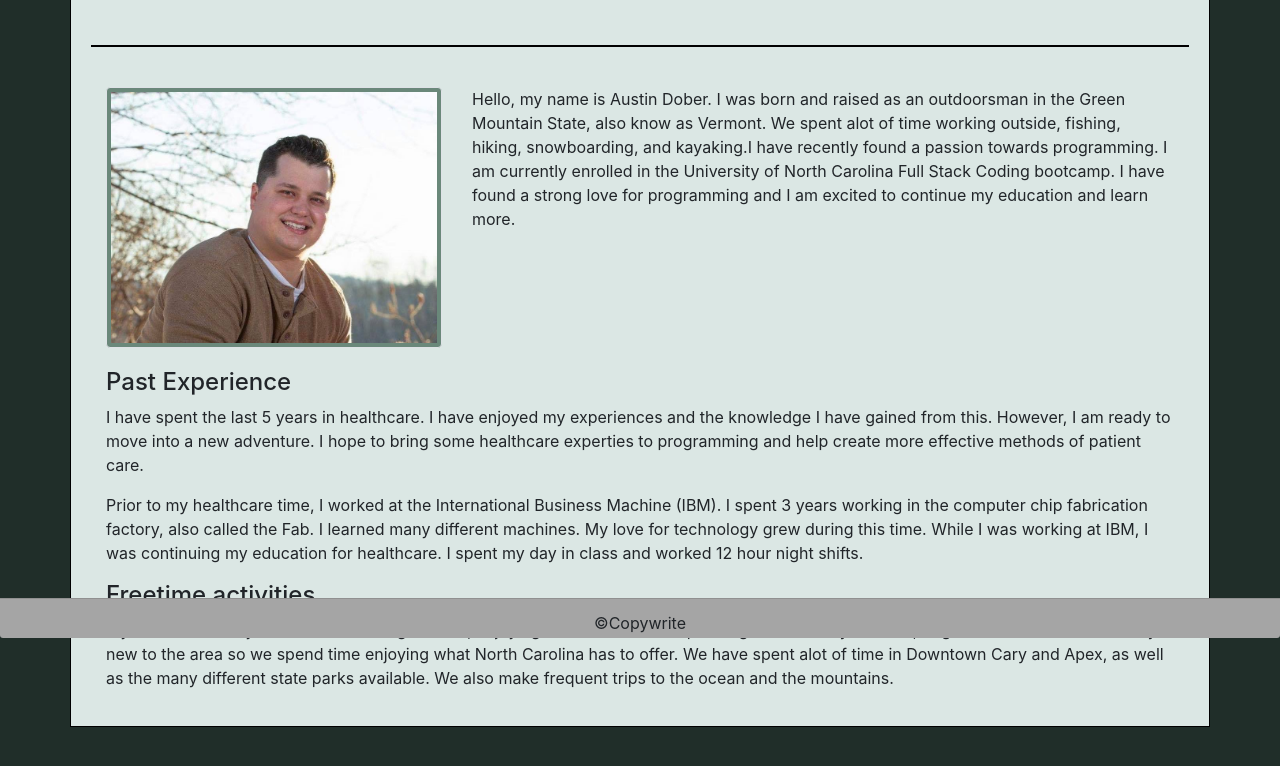
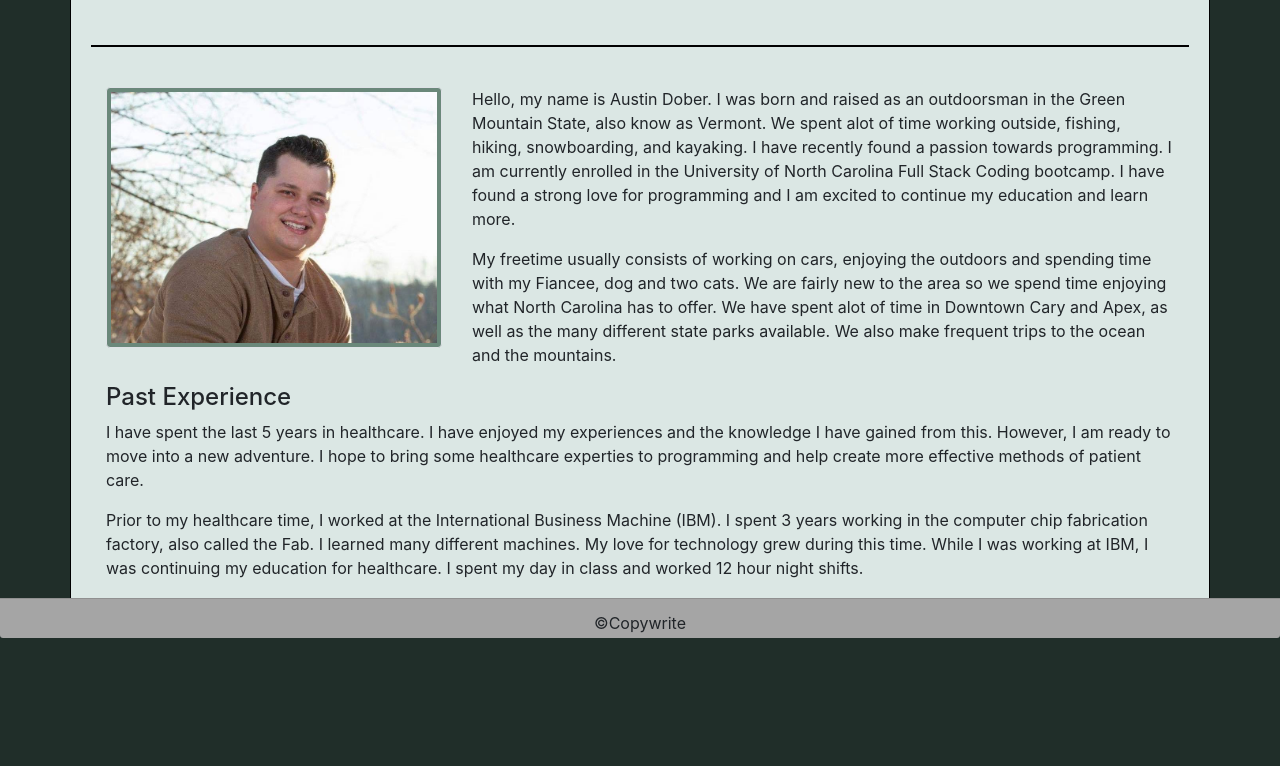
Before and after one commit to austdobe/Bootstrap-portfolio, a plain HTML site: page index.html in a window 1280 px wide. Shown: the part 162-928 px from the top of the page. After the commit the page ends 879 px from the top, so only its background shows below. Drawn offline with nearby package versions, Linux system fonts and the light colour scheme.

Commit message:
update about me information

```diff
--- a/index.html
+++ b/index.html
@@ -38,18 +38,13 @@
             <img src="assets/images/me 2.jpg" class=" portrait mx-auto rounded img-thumbnail img-fliud">
             </div>
             <div class="col-lg-8 col-md-6 col-sm-12 col-xs-12 intro">
-                <p>Hello, my name is Austin Dober. I was born and raised as an outdoorsman in the Green Mountain State, also know as Vermont. We spent alot of time working outside, fishing, hiking, snowboarding, and kayaking.I have recently found a passion towards programming. I am currently enrolled in the University of North Carolina Full Stack Coding bootcamp. I have found a strong love for programming and I am excited to continue my education and learn more.</p>
+                <p>Hello, my name is Austin Dober. I was born and raised as an outdoorsman in the Green Mountain State, also know as Vermont. We spent alot of time working outside, fishing, hiking, snowboarding, and kayaking. I have recently found a passion towards programming. I am currently enrolled in the University of North Carolina Full Stack Coding bootcamp. I have found a strong love for programming and I am excited to continue my education and learn more.</p>
+                <p>My freetime usually consists of working on cars, enjoying the outdoors and spending time with my Fiancee, dog and two cats. We are fairly new to the area so we spend time enjoying what North Carolina has to offer. We have spent alot of time in Downtown Cary and Apex, as well as the many different state parks available. We also make frequent trips to the ocean and the mountains. </p>
             </div>
             <div class="col-lg-12 col-md-12 col-sm-12 col-xs-12 float-right">
                 <h4>Past Experience</h4>
                 <p>I have spent the last 5 years in healthcare. I have enjoyed my experiences and the knowledge I have gained from this. However, I am ready to move into a new adventure. I hope to bring some healthcare experties to programming and help create more effective methods of patient care.</p>
                 <p>Prior to my healthcare time, I worked at the International Business Machine (IBM). I spent 3 years working in the computer chip fabrication factory, also called the Fab. I learned many different machines. My love for technology grew during this time. While I was working at IBM, I was continuing my education for healthcare. I spent my day in class and worked 12 hour night shifts.</p>
-            </div>
-        </div>
-        <div class="row">
-            <div class="col-lg-12 col-xs-12">
-                <h4>Freetime activities</h4>
-                <p>My freetime usually consists of working on cars, enjoying the outdoors and spending time with my Fiancee, dog and two cats. We are fairly new to the area so we spend time enjoying what North Carolina has to offer. We have spent alot of time in Downtown Cary and Apex, as well as the many different state parks available. We also make frequent trips to the ocean and the mountains. </p>
             </div>
         </div>
 
```
